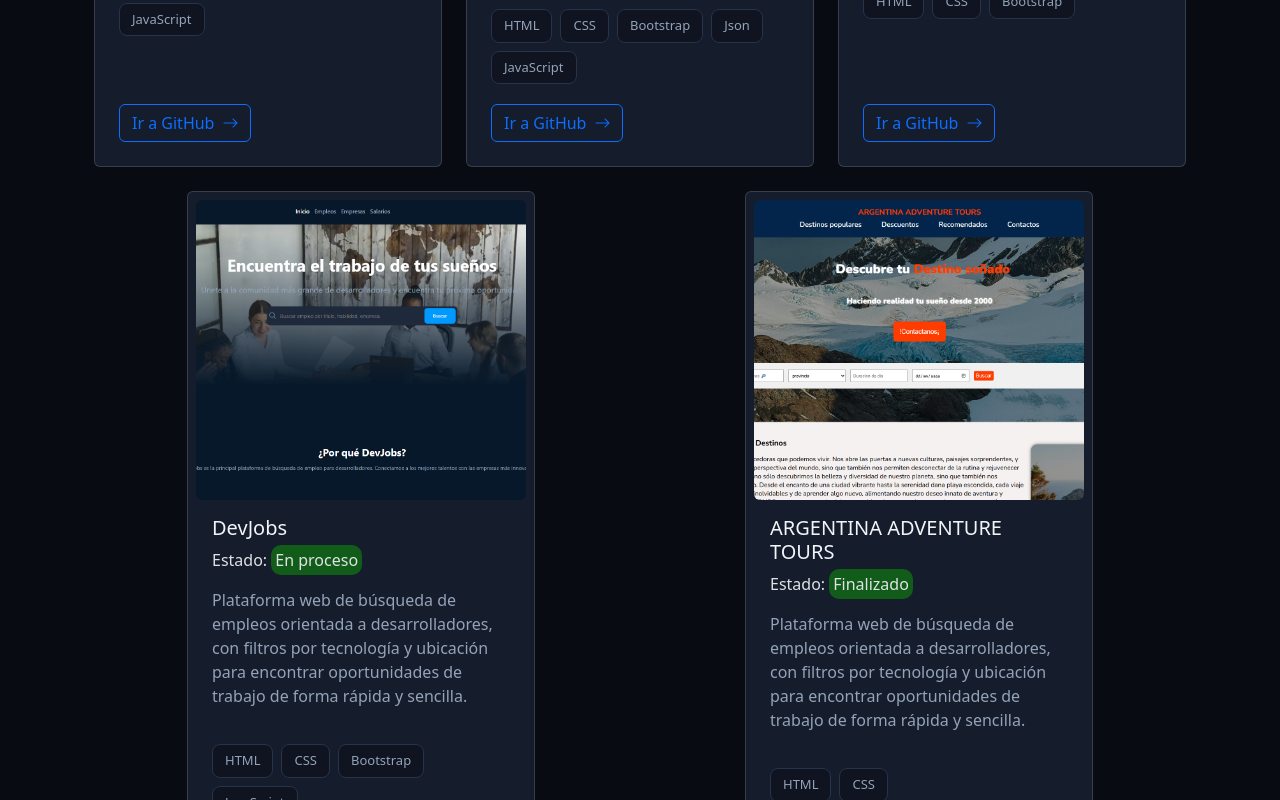
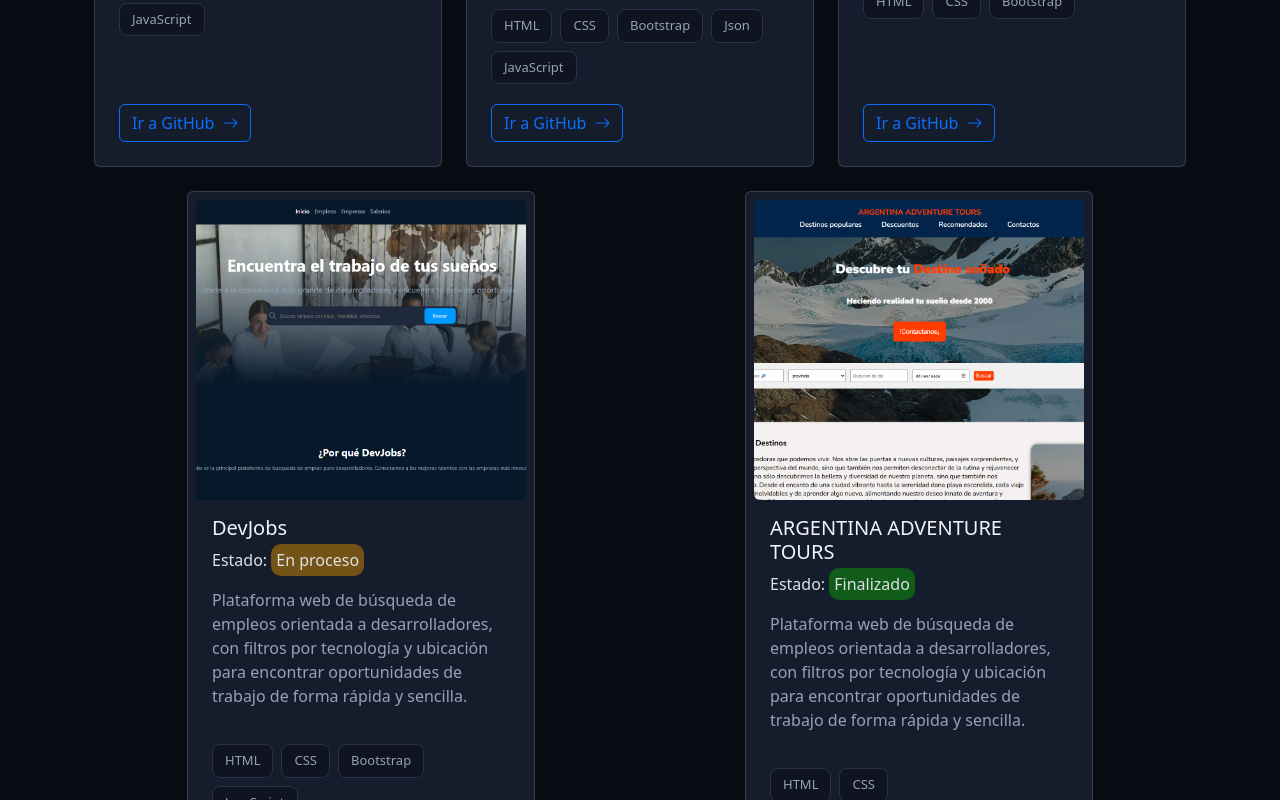
Before and after one commit to Matiassanchez18/Portafolio-React, a React (Vite) app in the folder Portafolio/: page / in a window 1280 px wide. Shown: the part 2150-2950 px from the top of the page. Built offline with nearby package versions, Linux system fonts and the light colour scheme.

Commit message:
Se completo la seccion de proyecytos

```diff
--- a/Portafolio/src/components/Proyectos.jsx
+++ b/Portafolio/src/components/Proyectos.jsx
@@ -15,213 +15,8 @@ function Proyectos({ Proyectos }) {
             Una selección de proyectos en los que puse en práctica mis
             conocimientos de desarrollo web y programación.
           </p>
-
           <div className="container mt-5" id="Proyecto">
             <div className="row g-4 justify-content-around">
-              {/* <div className="col-12 col-md-6 col-lg-4">
-                <Card className="CardProyectos h-100 p-2">
-                  <Card.Img
-                    variant="top"
-                    className="rounded"
-                    src={foto}
-                    alt="Sistema de gestión de turnos"
-                  />
-
-                  <Card.Body className="d-flex flex-column">
-                    <Card.Title>Sistema de gestión de turnos</Card.Title>
-                    <p>
-                      Estado: <span className="Finalizado p-1">Finalizado</span>
-                    </p>
-
-                    <Card.Text>
-                      Aplicación web para gestionar turnos de manera simple y
-                      organizada, permitiendo administrar pacientes,
-                      profesionales y sus respectivas citas.
-                    </Card.Text>
-
-                    <ul className="ListaLenguajes">
-                      <li>HTML</li>
-                      <li>CSS</li>
-                      <li>Bootstrap</li>
-                      <li>JavaScript</li>
-                      <li>Json</li>
-                    </ul>
-
-                    <a
-                      className="mt-auto align-self-start btn btn-outline-primary"
-                      target="_blank"
-                      href="https://github.com/Matiassanchez18/SistemaDeTurnos"
-                    >
-                      Ir a GitHub
-                      <i className="bi bi-arrow-right ms-2"></i>
-                    </a>
-                  </Card.Body>
-                </Card>
-              </div>
-
-              <div className="col-12 col-md-6 col-lg-4">
-                <Card className="CardProyectos h-100 p-2">
-                  <Card.Img
-                    variant="top"
-                    className="rounded "
-                    src={fotoGammer}
-                    alt="Proyecto"
-                  />
-
-                  <Card.Body className="d-flex flex-column">
-                    <Card.Title>ProyectoGammer</Card.Title>
-                    <p>
-                      Estado: <span className="Finalizado p-1">Finalizado</span>
-                    </p>
-
-                    <Card.Text>
-                      Consiste en el desarrollo de un sitio web que ofrece un
-                      catálogo de juegos para la venta, permitiendo a los
-                      usuarios administrar, visualizar y reseñar productos de
-                      manera interactiva.
-                    </Card.Text>
-
-                    <ul className="ListaLenguajes">
-                      <li>HTML</li>
-                      <li>CSS</li>
-                      <li>Bootstrap</li>
-                      <li>JavaScript</li>
-                      <li>Json</li>
-                    </ul>
-
-                    <a
-                      className="mt-auto align-self-start btn btn-outline-primary"
-                      target="_blank"
-                      href="https://github.com/najr91/ProyectoGammer"
-                    >
-                      Ir a GitHub
-                      <i className="bi bi-arrow-right ms-2"></i>
-                    </a>
-                  </Card.Body>
-                </Card>
-              </div>
-
-              <div className="col-12 col-md-6 col-lg-4">
-                <Card className="CardProyectos h-100 p-2">
-                  <Card.Img
-                    variant="top"
-                    className="rounded"
-                    src={FotoDeporTuc}
-                    alt="Proyecto"
-                  />
-
-                  <Card.Body className="d-flex flex-column">
-                    <Card.Title>DeporTuc</Card.Title>
-                    <p>
-                      Estado: <span className="Finalizado p-1">Finalizado</span>
-                    </p>
-
-                    <Card.Text>
-                      Plataforma web orientada al ámbito deportivo, diseñada
-                      para facilitar la gestión y organización de actividades,
-                      ofreciendo una experiencia simple y accesible para los
-                      usuarios.
-                    </Card.Text>
-
-                    <ul className="ListaLenguajes">
-                      <li>HTML</li>
-                      <li>CSS</li>
-                      <li>Bootstrap</li>
-                    </ul>
-
-                    <a
-                      className="mt-auto align-self-start btn btn-outline-primary"
-                      target="_blank"
-                      href="https://github.com/frantejerizo/Proyecto-DeporTuc"
-                    >
-                      Ir a GitHub
-                      <i className="bi bi-arrow-right ms-2"></i>
-                    </a>
-                  </Card.Body>
-                </Card>
-              </div>
-
-              <div className="col-12 col-md-6 col-lg-4">
-                <Card className="CardProyectos h-100 p-2">
-                  <Card.Img
-                    variant="top"
-                    className="rounded"
-                    src={DevJobs}
-                    alt="Proyecto"
-                  />
-
-                  <Card.Body className="d-flex flex-column">
-                    <Card.Title>DevJobs</Card.Title>
-                    <p>
-                      Estado: <span className="EnProceso p-1">en proceso</span>
-                    </p>
-
-                    <Card.Text>
-                      Plataforma web de búsqueda de empleos orientada a
-                      desarrolladores, con filtros por tecnología y ubicación
-                      para encontrar oportunidades de trabajo de forma rápida y
-                      sencilla.
-                    </Card.Text>
-
-                    <ul className="ListaLenguajes">
-                      <li>HTML</li>
-                      <li>CSS</li>
-                      <li>Bootstrap</li>
-                      <li>JavaScript</li>
-                    </ul>
-
-                    <a
-                      className="mt-auto align-self-start btn btn-outline-primary Desactivado"
-                      target="_blank"
-                      href="#"
-                      disable
-                    >
-                      Ir a GitHub
-                      <i className="bi bi-arrow-right ms-2"></i>
-                    </a>
-                  </Card.Body>
-                </Card>
-              </div>
-
-              <div className="col-12 col-md-6 col-lg-4">
-                <Card className="CardProyectos h-100 p-2">
-                  <Card.Img
-                    variant="top"
-                    className="rounded"
-                    src={Tour}
-                    alt="Proyecto"
-                  />
-
-                  <Card.Body className="d-flex flex-column">
-                    <Card.Title>ARGENTINA ADVENTURE TOURS</Card.Title>
-                    <p>
-                      Estado: <span className="Finalizado p-1">Finalizado</span>
-                    </p>
-
-                    <Card.Text>
-                      Plataforma web de búsqueda de empleos orientada a
-                      desarrolladores, con filtros por tecnología y ubicación
-                      para encontrar oportunidades de trabajo de forma rápida y
-                      sencilla.
-                    </Card.Text>
-
-                    <ul className="ListaLenguajes">
-                      <li>HTML</li>
-                      <li>CSS</li>
-                      <li>Bootstrap</li>
-                    </ul>
-
-                    <a
-                      className="mt-auto align-self-start btn btn-outline-primary"
-                      target="_blank"
-                      href="https://proyecto-tour-rollingcode.netlify.app/"
-                    >
-                      Ir a la pagina
-                      <i className="bi bi-arrow-right ms-2"></i>
-                    </a>
-                  </Card.Body>
-                </Card>
-              </div> */}
               {Proyectos.map((proyecto) => (
                 <div className="col-12 col-md-6 col-lg-4">
                   <Card className="CardProyectos h-100 p-2">
@@ -236,7 +31,13 @@ function Proyectos({ Proyectos }) {
                       <Card.Title>{proyecto.titulo}</Card.Title>
                       <p>
                         Estado:{" "}
-                        <span className="Finalizado p-1">
+                        <span
+                          className={
+                            proyecto.estado === "Finalizado"
+                              ? "Finalizado"
+                              : "EnProceso"
+                          }
+                        >
                           {proyecto.estado}
                         </span>
                       </p>
@@ -244,12 +45,10 @@ function Proyectos({ Proyectos }) {
                       <Card.Text>{proyecto.descripcion}</Card.Text>
 
                       <ul className="ListaLenguajes">
-                        {proyecto.tecnologias.map((tecnologia)=>
-                        <li>{tecnologia}</li>
-                        )}
-
+                        {proyecto.tecnologias.map((tecnologia) => (
+                          <li>{tecnologia}</li>
+                        ))}
                       </ul>
-
                       <a
                         className="mt-auto align-self-start btn btn-outline-primary"
                         target="_blank"
--- a/Portafolio/src/css/MainPortafolio.css
+++ b/Portafolio/src/css/MainPortafolio.css
@@ -260,10 +260,12 @@
 .EnProceso {
   background-color: rgba(185, 123, 7, 0.575);
   border-radius: 10px;
+  padding: 5px;
 }
 .Finalizado {
   background-color: rgba(17, 129, 17, 0.637);
   border-radius: 10px;
+  padding: 5px;
 }
 
 .Desactivado {
```
